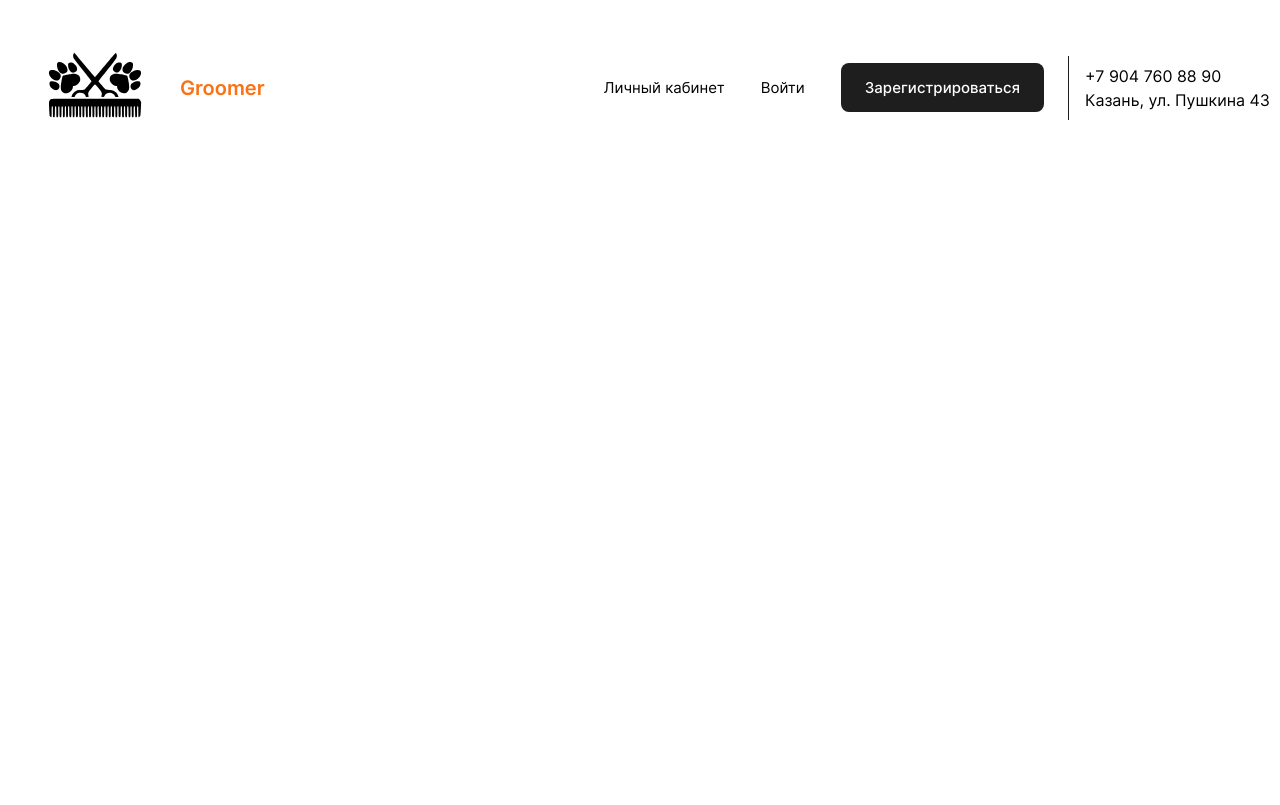
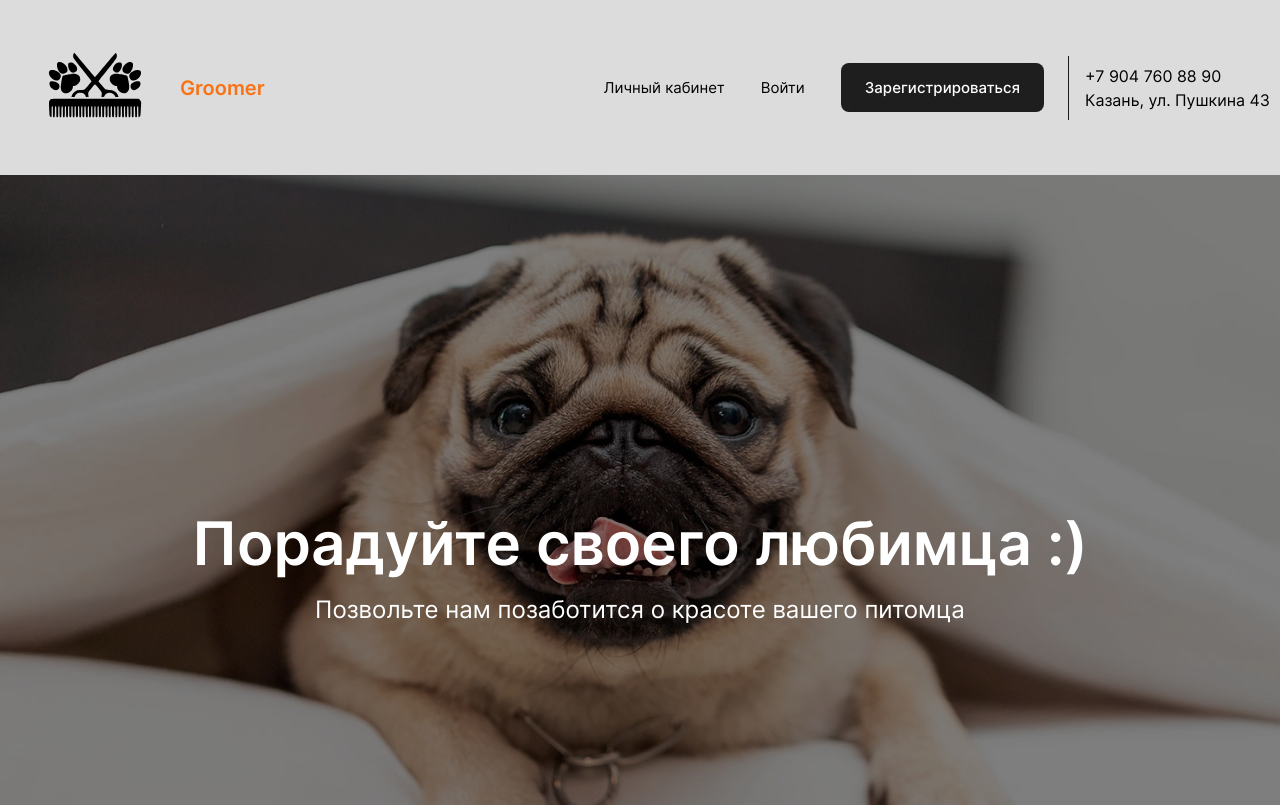
Before and after one commit to IlyaVafin/groom, a React app in the folder frontend/: page / in a window 1280 px wide. Shown: the top 805 px of the page. Built offline with nearby package versions, Linux system fonts and the light colour scheme; the HTML template or start-up script is replaced by a standard one.

Commit message:
feat: #5 create hero block

```diff
--- a/frontend/src/index.css
+++ b/frontend/src/index.css
@@ -5,6 +5,7 @@
 	--color-orange: #f97316;
 	--color-border: #d4a373;
 	--color-blue: #259aef;
+	--color-gainsboro: #dcdcdc;
 
 	--radius-sm: 8px;
 	--radius-lg: 24px;
--- /dev/null
+++ b/frontend/src/modules/hero/hero.module.css
@@ -0,0 +1,39 @@
+.hero {
+  position: relative;
+  background-image: url('./../../assets/webp/hero.webp');
+  height: 779px;
+  background-repeat: no-repeat;
+  background-size: cover;
+  background-position: center top;
+}
+
+.overlay {
+  position: absolute;
+  background: rgba(0, 0, 0, 0.5);
+  width: 100%;
+  height: 100%;
+  top: 0;
+  left: 0;
+  z-index: 0;
+}
+
+.heroContent {
+  position: absolute;
+  text-align: center;
+  color: var(--color-white);
+  z-index: 1;
+  display: flex;
+  flex-direction: column;
+  top: 50%;
+  left: 50%;
+  transform: translate(-50%, -50%);
+  width: 100%;
+}
+
+.heroHeading {
+  font-size: clamp(28px, 6vw, 60px);
+}
+.heroDescription {
+  font-size: clamp(16px, 3vw, 24px);
+  margin-top: 16px;
+}
--- /dev/null
+++ b/frontend/src/modules/hero/hero.tsx
@@ -0,0 +1,15 @@
+import Container from "../../shared/ui/container/container"
+import styles from "./hero.module.css"
+export default function Hero() {
+	return (
+		<section className={styles.hero}>
+			<Container>
+				<div className={styles.heroContent}>
+					<h1 className={styles.heroHeading}>Порадуйте своего любимца :)</h1>
+          <p className={styles.heroDescription}>Позвольте нам позаботится о красоте вашего питомца</p>
+				</div>
+			</Container>
+			<div className={styles.overlay}></div>
+		</section>
+	)
+}
--- a/frontend/src/modules/layout/header/header.module.css
+++ b/frontend/src/modules/layout/header/header.module.css
@@ -6,7 +6,9 @@
 		transform: translateY(0);
 	}
 }
-
+.header {
+	background-color: var(--color-gainsboro);
+}
 .headerContainer {
 	display: flex;
 	align-items: center;
@@ -79,6 +81,7 @@
 	width: 100%;
 	padding-top: 32px;
 	transition: all 1s ease;
+	z-index: 999;
 }
 .burgerMenu {
 	display: none;
@@ -110,7 +113,7 @@
 	display: none;
 }
 
-@media (max-width: 860px) {
+@media (max-width: 980px) {
 	.headerItem {
 		font-size: 14px;
 	}
@@ -125,7 +128,7 @@
 	}
 }
 
-@media (max-width: 768px) {
+@media (max-width: 880px) {
 	.headerInfo {
 		display: none;
 	}
@@ -138,7 +141,7 @@
 		gap: 32px;
 	}
 }
-@media (max-width: 430px) {
+@media (max-width: 550px) {
 	.contacts {
 		display: none;
 	}
--- a/frontend/src/modules/layout/header/header.tsx
+++ b/frontend/src/modules/layout/header/header.tsx
@@ -1,7 +1,7 @@
 import { Link } from "react-router"
 import Container from "../../../shared/ui/container/container"
 import styles from "./header.module.css"
-import Button from "../../../shared/ui/button/Button"
+import Button from "../../../shared/ui/button/button"
 import { Menu } from "lucide-react"
 import Contacts from "./contacts"
 import { createPortal } from "react-dom"
@@ -10,7 +10,7 @@ import { useState } from "react"
 export default function Header() {
 	const [show, setShow] = useState(false)
 	return (
-		<header>
+		<header className={styles.header}>
 			<Container>
 				<div className={styles.headerContainer}>
 					<div className={styles.logo}>
--- a/frontend/src/pages/home.tsx
+++ b/frontend/src/pages/home.tsx
@@ -1,9 +1,13 @@
+import Hero from "../modules/hero/hero";
 import Header from "../modules/layout/header/header";
 
 export default function Home(){
   return (
     <>
     <Header/>
+    <main>
+      <Hero/>
+    </main>
     </>
   )
 }
```
Also changed, not shown: frontend/src/assets/webp/hero.webp (added).
